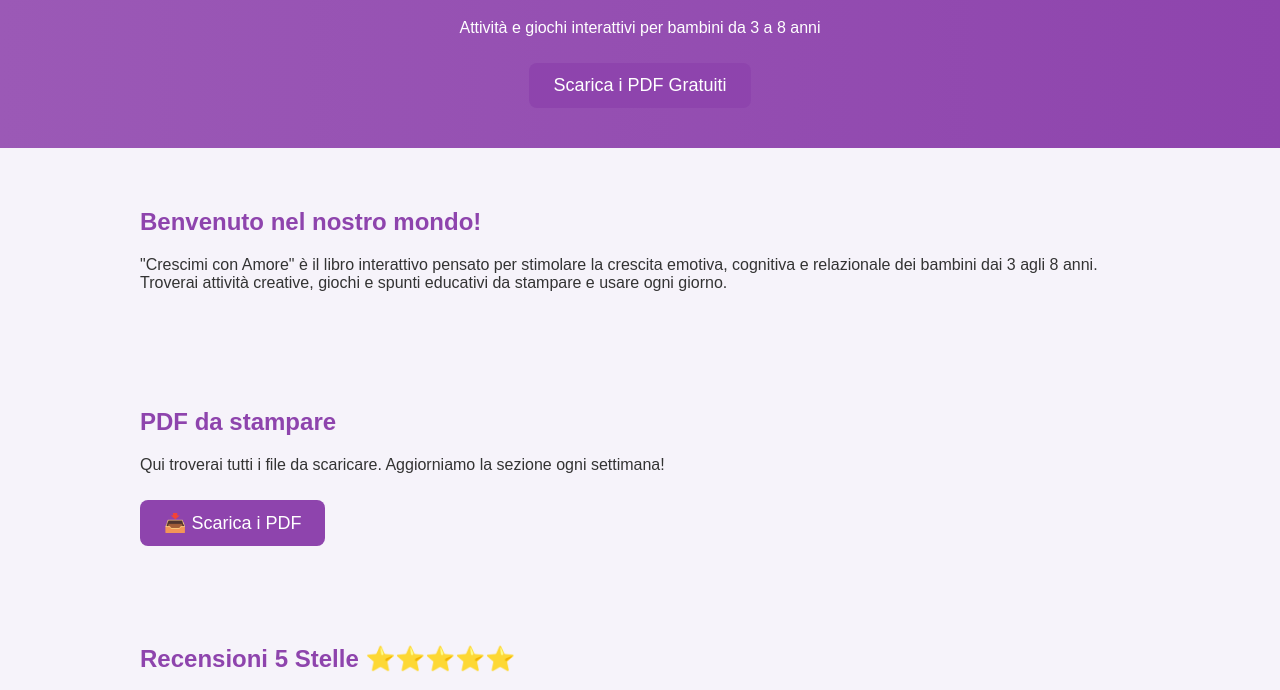
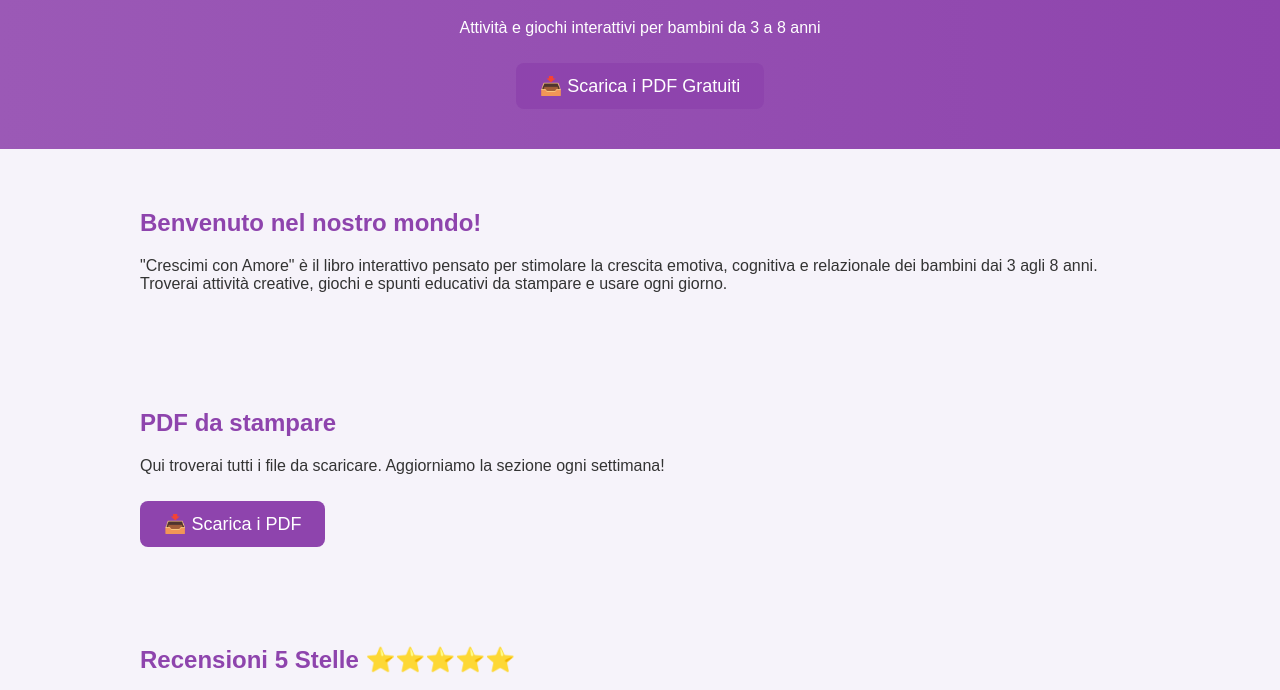
Before and after one commit to CrescimiConAmore/crescimi-con-amore, a plain HTML site: page index.html in a window 1280 px wide. Shown: the part 101-791 px from the top of the page. Drawn offline with Linux system fonts and the light colour scheme.

Commit message:
index.html

```diff
--- a/index.html
+++ b/index.html
@@ -35,6 +35,11 @@
             display: inline-block;
             margin-top: 10px;
             font-size: 18px;
+            transition: background-color 0.3s, transform 0.3s;
+        }
+        .button:hover {
+            background-color: #732d91;
+            transform: scale(1.05);
         }
         .review {
             background-color: #fff;
@@ -56,8 +61,7 @@
     <header>
         <h1>Crescimi Con Amore</h1>
         <p>Attività e giochi interattivi per bambini da 3 a 8 anni</p>
-        <a href="https://crescimiconamore.github.io/crescimi-con-amore/attivita-extra.zip" download class="button">Scarica i PDF Gratuiti</a>
-
+        <a href="https://crescimiconamore.github.io/crescimi-con-amore/attivita-extra.zip" class="button">📥 Scarica i PDF Gratuiti</a>
     </header>
 
     <section id="about">
@@ -68,7 +72,7 @@
     <section id="pdf">
         <h2>PDF da stampare</h2>
         <p>Qui troverai tutti i file da scaricare. Aggiorniamo la sezione ogni settimana!</p>
-        <a href="attivita-extra.zip" download class="button">📥 Scarica i PDF</a>
+        <a href="https://crescimiconamore.github.io/crescimi-con-amore/attivita-extra.zip" class="button">📥 Scarica i PDF</a>
     </section>
 
     <section id="reviews">
```
